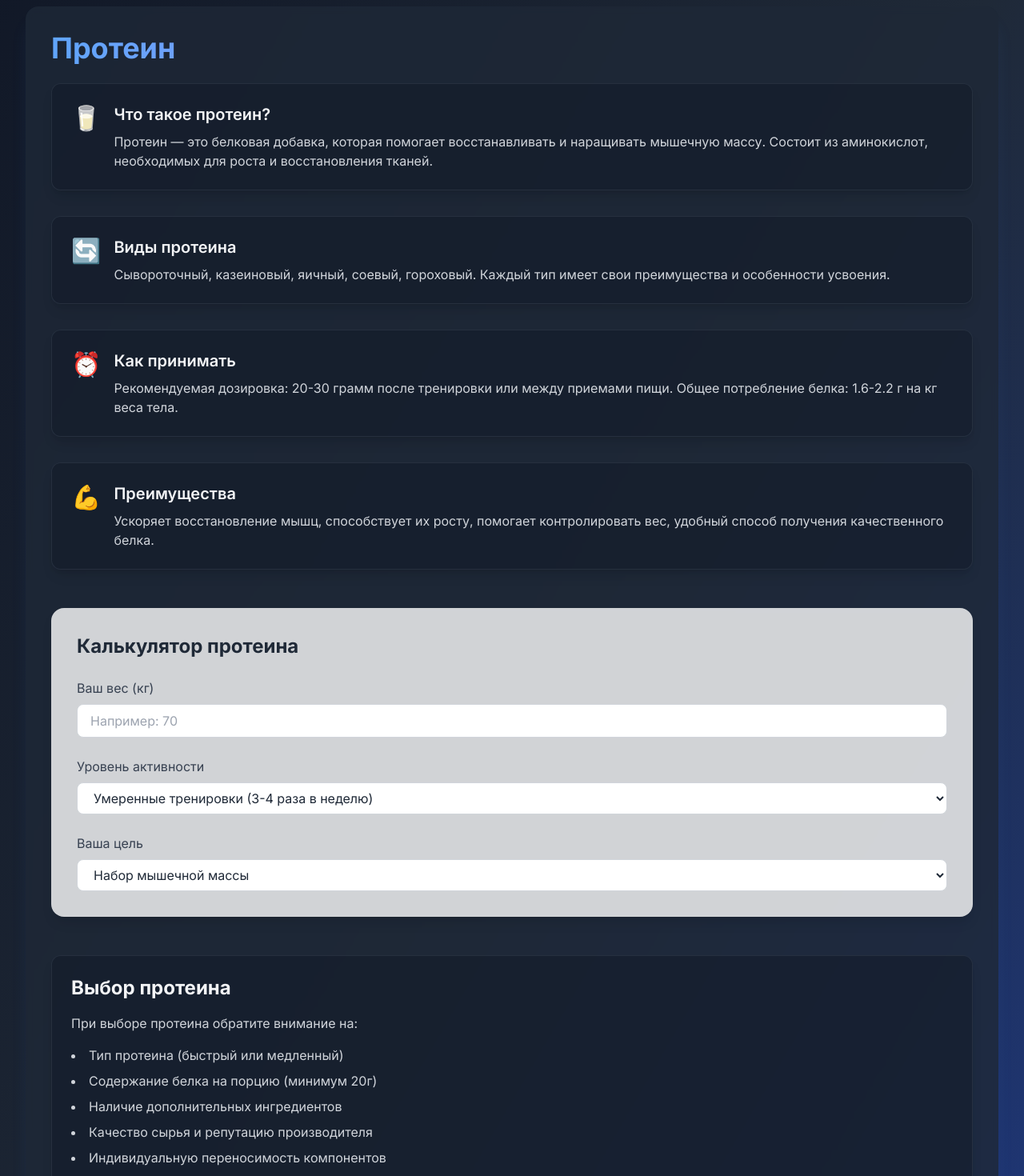
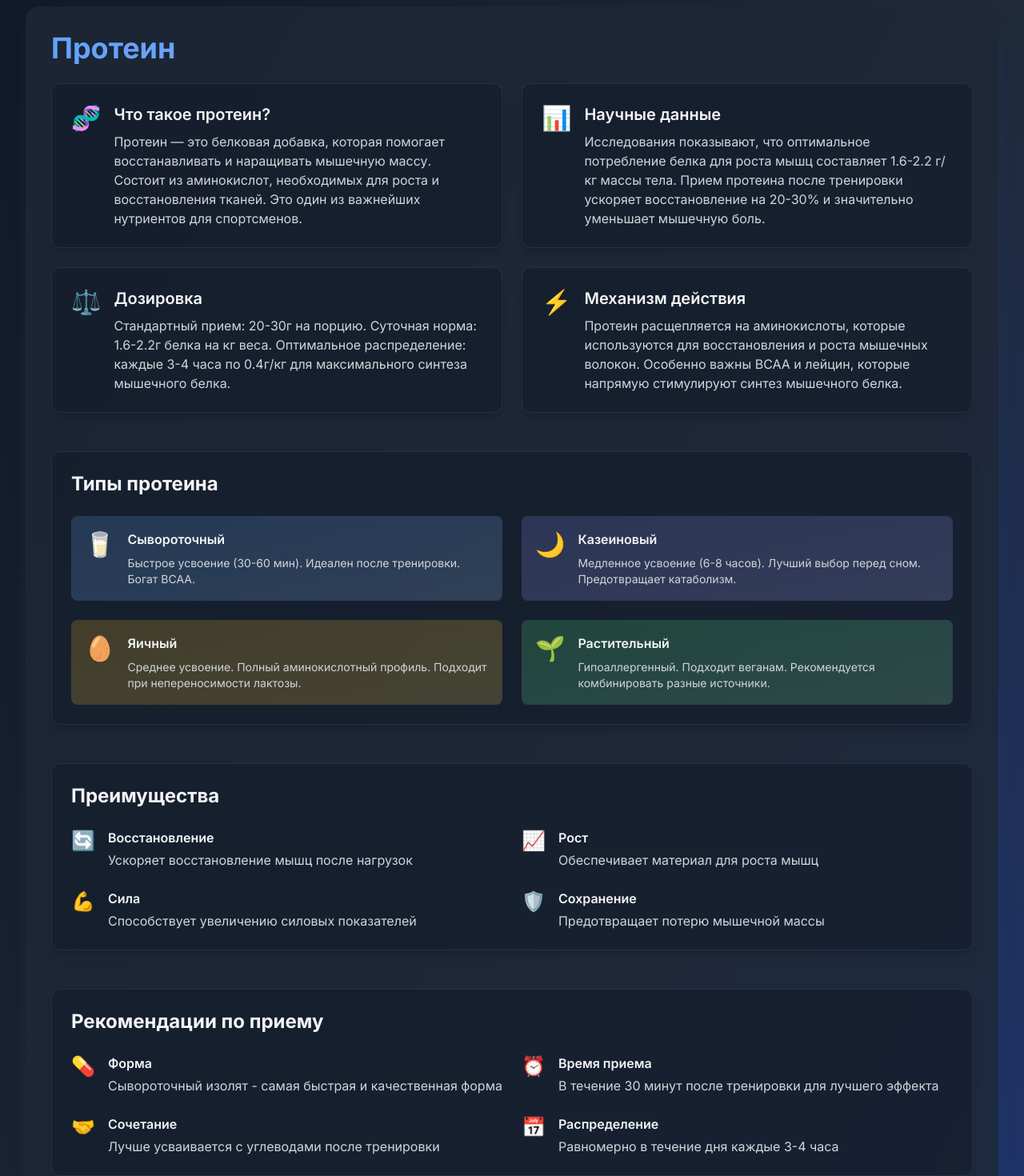
Before and after one commit to malkr1/alfabetasite, a Next.js app: page /categories/proteins in a window 1280 px wide. Shown: the part 80-1550 px from the top of the page at 80% size. Built offline with nearby package versions, Linux system fonts and the light colour scheme.

Commit message:
Обновлена страница протеина: улучшена структура, добавлен компактный блок типов протеина

```diff
--- a/app/categories/proteins/page.tsx
+++ b/app/categories/proteins/page.tsx
@@ -9,23 +9,69 @@ export default function ProteinsPage() {
   const sections = [
     {
       title: 'Что такое протеин?',
-      content: 'Протеин — это белковая добавка, которая помогает восстанавливать и наращивать мышечную массу. Состоит из аминокислот, необходимых для роста и восстановления тканей.',
-      icon: '🥛'
+      content: 'Протеин — это белковая добавка, которая помогает восстанавливать и наращивать мышечную массу. Состоит из аминокислот, необходимых для роста и восстановления тканей. Это один из важнейших нутриентов для спортсменов.',
+      icon: '🧬'
     },
     {
-      title: 'Виды протеина',
-      content: 'Сывороточный, казеиновый, яичный, соевый, гороховый. Каждый тип имеет свои преимущества и особенности усвоения.',
+      title: 'Научные данные',
+      content: 'Исследования показывают, что оптимальное потребление белка для роста мышц составляет 1.6-2.2 г/кг массы тела. Прием протеина после тренировки ускоряет восстановление на 20-30% и значительно уменьшает мышечную боль.',
+      icon: '📊'
+    },
+    {
+      title: 'Дозировка',
+      content: 'Стандартный прием: 20-30г на порцию. Суточная норма: 1.6-2.2г белка на кг веса. Оптимальное распределение: каждые 3-4 часа по 0.4г/кг для максимального синтеза мышечного белка.',
+      icon: '⚖️'
+    },
+    {
+      title: 'Механизм действия',
+      content: 'Протеин расщепляется на аминокислоты, которые используются для восстановления и роста мышечных волокон. Особенно важны BCAA и лейцин, которые напрямую стимулируют синтез мышечного белка.',
+      icon: '⚡'
+    }
+  ]
+
+  const benefits = [
+    {
+      title: 'Восстановление',
+      description: 'Ускоряет восстановление мышц после нагрузок',
       icon: '🔄'
     },
     {
-      title: 'Как принимать',
-      content: 'Рекомендуемая дозировка: 20-30 грамм после тренировки или между приемами пищи. Общее потребление белка: 1.6-2.2 г на кг веса тела.',
+      title: 'Рост',
+      description: 'Обеспечивает материал для роста мышц',
+      icon: '📈'
+    },
+    {
+      title: 'Сила',
+      description: 'Способствует увеличению силовых показателей',
+      icon: '💪'
+    },
+    {
+      title: 'Сохранение',
+      description: 'Предотвращает потерю мышечной массы',
+      icon: '🛡️'
+    }
+  ]
+
+  const recommendations = [
+    {
+      title: 'Форма',
+      content: 'Сывороточный изолят - самая быстрая и качественная форма',
+      icon: '💊'
+    },
+    {
+      title: 'Время приема',
+      content: 'В течение 30 минут после тренировки для лучшего эффекта',
       icon: '⏰'
     },
     {
-      title: 'Преимущества',
-      content: 'Ускоряет восстановление мышц, способствует их росту, помогает контролировать вес, удобный способ получения качественного белка.',
-      icon: '💪'
+      title: 'Сочетание',
+      content: 'Лучше усваивается с углеводами после тренировки',
+      icon: '🤝'
+    },
+    {
+      title: 'Распределение',
+      content: 'Равномерно в течение дня каждые 3-4 часа',
+      icon: '📅'
     }
   ]
 
@@ -68,9 +114,42 @@ export default function ProteinsPage() {
     }
   ]
 
+  const proteinTypes = [
+    {
+      title: 'Сывороточный',
+      description: 'Быстрое усвоение (30-60 мин). Идеален после тренировки. Богат BCAA.',
+      icon: '🥛',
+      color: 'from-blue-400/20 to-blue-300/20'
+    },
+    {
+      title: 'Казеиновый',
+      description: 'Медленное усвоение (6-8 часов). Лучший выбор перед сном. Предотвращает катаболизм.',
+      icon: '🌙',
+      color: 'from-indigo-400/20 to-indigo-300/20'
+    },
+    {
+      title: 'Яичный',
+      description: 'Среднее усвоение. Полный аминокислотный профиль. Подходит при непереносимости лактозы.',
+      icon: '🥚',
+      color: 'from-amber-400/20 to-amber-300/20'
+    },
+    {
+      title: 'Растительный',
+      description: 'Гипоаллергенный. Подходит веганам. Рекомендуется комбинировать разные источники.',
+      icon: '🌱',
+      color: 'from-green-400/20 to-green-300/20'
+    }
+  ]
+
   return (
     <CategoryLayout title="Протеин">
-      <div className="space-y-8">
+      <div className="space-y-12">
+        <motion.div
+          initial={{ opacity: 0 }}
+          animate={{ opacity: 1 }}
+          transition={{ duration: 0.5 }}
+          className="grid grid-cols-1 md:grid-cols-2 gap-6"
+        >
           {sections.map((section, index) => (
             <motion.div
               key={section.title}
@@ -93,52 +172,122 @@ export default function ProteinsPage() {
               </div>
             </motion.div>
           ))}
-      </div>
-
-      <motion.div
-        initial={{ opacity: 0, y: 20 }}
-        animate={{ opacity: 1, y: 0 }}
-        transition={{ duration: 0.8, delay: 0.4 }}
-        className="mt-12"
-      >
-        <ProteinCalculator />
         </motion.div>
 
         <motion.div
-        initial={{ opacity: 0, y: 20 }}
+          initial={{ opacity: 0 }}
+          animate={{ opacity: 1 }}
+          transition={{ duration: 0.5, delay: 0.2 }}
+          className="bg-gray-900/50 rounded-xl p-6 shadow-lg border border-gray-700/50"
+        >
+          <h2 className="text-2xl font-bold mb-6 text-gray-100">
+            Типы протеина
+          </h2>
+          <div className="grid grid-cols-1 sm:grid-cols-2 gap-6">
+            {proteinTypes.map((type, index) => (
+              <motion.div
+                key={type.title}
+                initial={{ opacity: 0, y: 10 }}
                 animate={{ opacity: 1, y: 0 }}
-        transition={{ duration: 0.8, delay: 0.4 }}
-        className="mt-12 bg-gray-900/50 rounded-xl p-6 shadow-lg border border-gray-700/50"
+                transition={{ duration: 0.5, delay: 0.3 + index * 0.1 }}
+                className={`rounded-lg p-4 bg-gradient-to-br ${type.color} border border-gray-700/30`}
               >
-        <h2 className="text-2xl font-bold mb-4 text-gray-100">Выбор протеина</h2>
-        <p className="text-gray-300 mb-4">
-          При выборе протеина обратите внимание на:
+                <div className="flex items-start gap-4">
+                  <span className="text-3xl">{type.icon}</span>
+                  <div>
+                    <h3 className="font-semibold text-gray-100 mb-2">
+                      {type.title}
+                    </h3>
+                    <p className="text-gray-300 text-sm">
+                      {type.description}
                     </p>
-        <ul className="list-disc list-inside text-gray-300 space-y-2">
-          <li>Тип протеина (быстрый или медленный)</li>
-          <li>Содержание белка на порцию (минимум 20г)</li>
-          <li>Наличие дополнительных ингредиентов</li>
-          <li>Качество сырья и репутацию производителя</li>
-          <li>Индивидуальную переносимость компонентов</li>
-        </ul>
+                  </div>
+                </div>
+              </motion.div>
+            ))}
+          </div>
         </motion.div>
 
         <motion.div
-        initial={{ opacity: 0, y: 20 }}
+          initial={{ opacity: 0 }}
+          animate={{ opacity: 1 }}
+          transition={{ duration: 0.5, delay: 0.4 }}
+          className="bg-gray-900/50 rounded-xl p-6 shadow-lg border border-gray-700/50"
+        >
+          <h2 className="text-2xl font-bold mb-6 text-gray-100">
+            Преимущества
+          </h2>
+          <div className="grid grid-cols-1 sm:grid-cols-2 gap-6">
+            {benefits.map((benefit, index) => (
+              <motion.div
+                key={benefit.title}
+                initial={{ opacity: 0, y: 10 }}
                 animate={{ opacity: 1, y: 0 }}
-        transition={{ duration: 0.8, delay: 0.4 }}
-        className="mt-12 bg-gray-900/50 rounded-xl p-6 shadow-lg border border-gray-700/50"
+                transition={{ duration: 0.5, delay: 0.5 + index * 0.1 }}
+                className="flex items-start space-x-4"
+              >
+                <span className="text-2xl">{benefit.icon}</span>
+                <div>
+                  <h3 className="font-semibold text-gray-100 mb-1">
+                    {benefit.title}
+                  </h3>
+                  <p className="text-gray-300">
+                    {benefit.description}
+                  </p>
+                </div>
+              </motion.div>
+            ))}
+          </div>
+        </motion.div>
+
+        <motion.div
+          initial={{ opacity: 0 }}
+          animate={{ opacity: 1 }}
+          transition={{ duration: 0.5, delay: 0.6 }}
+          className="bg-gray-900/50 rounded-xl p-6 shadow-lg border border-gray-700/50"
+        >
+          <h2 className="text-2xl font-bold mb-6 text-gray-100">
+            Рекомендации по приему
+          </h2>
+          <div className="grid grid-cols-1 sm:grid-cols-2 gap-6">
+            {recommendations.map((rec, index) => (
+              <motion.div
+                key={rec.title}
+                initial={{ opacity: 0, y: 10 }}
+                animate={{ opacity: 1, y: 0 }}
+                transition={{ duration: 0.5, delay: 0.7 + index * 0.1 }}
+                className="flex items-start space-x-4"
+              >
+                <span className="text-2xl">{rec.icon}</span>
+                <div>
+                  <h3 className="font-semibold text-gray-100 mb-1">
+                    {rec.title}
+                  </h3>
+                  <p className="text-gray-300">
+                    {rec.content}
+                  </p>
+                </div>
+              </motion.div>
+            ))}
+          </div>
+        </motion.div>
+
+        <motion.div
+          initial={{ opacity: 0 }}
+          animate={{ opacity: 1 }}
+          transition={{ duration: 0.5, delay: 0.8 }}
+          className="bg-gray-900/50 rounded-xl p-6 shadow-lg border border-gray-700/50"
         >
           <h2 className="text-2xl font-bold mb-6 text-gray-100">
             Научные исследования
           </h2>
           <div className="grid grid-cols-1 md:grid-cols-2 gap-6">
-          {studies.map((study) => (
+            {studies.map((study, index) => (
               <motion.div
                 key={study.title}
                 initial={{ opacity: 0, y: 10 }}
                 animate={{ opacity: 1, y: 0 }}
-              transition={{ duration: 0.5 }}
+                transition={{ duration: 0.5, delay: 0.9 + index * 0.1 }}
                 className="bg-gray-800/50 rounded-lg p-4 hover:bg-gray-700/50
                   transition-all duration-300 border border-gray-700/30"
               >
@@ -170,6 +319,11 @@ export default function ProteinsPage() {
             ))}
           </div>
         </motion.div>
+      </div>
+
+      <div className="mt-12">
+        <ProteinCalculator />
+      </div>
     </CategoryLayout>
   )
 }
```
Lines whose indentation alone changed are shown as unchanged.
